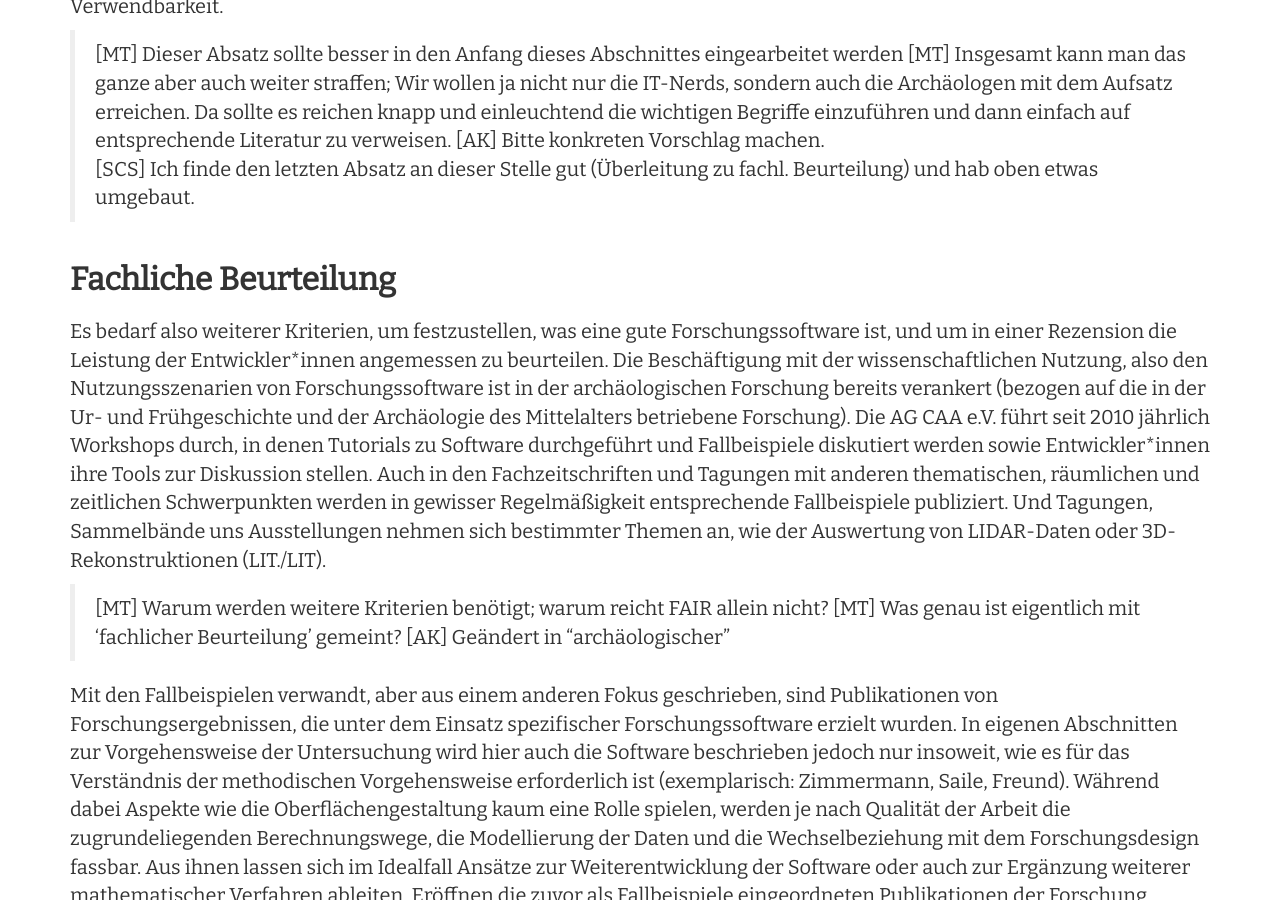
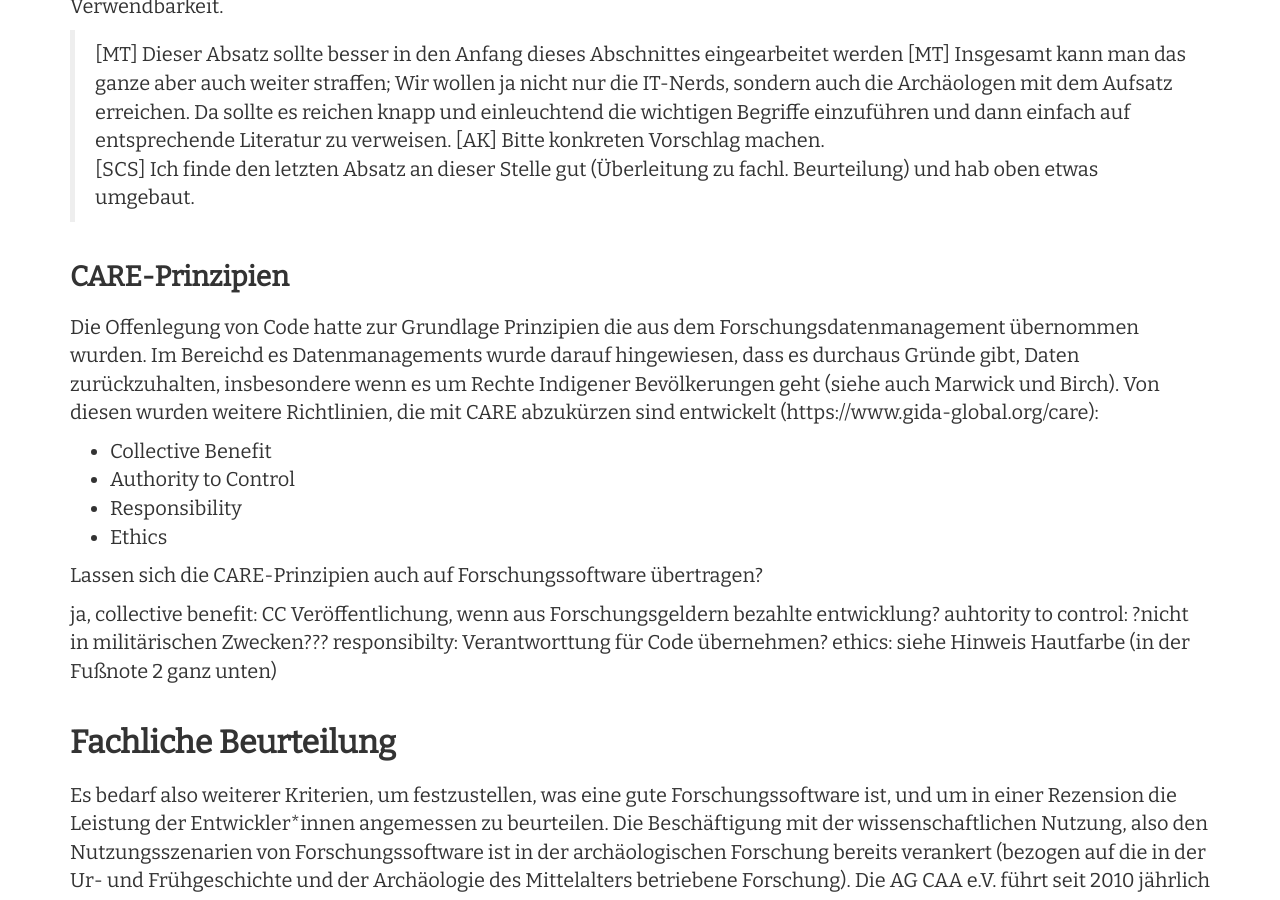
Before and after one commit to Research-Squirrel-Engineers/Impuls_SoftwareRezensionen_DGUF, a Jekyll site: the page built from Draft.md, in a window 1280 px wide and 900 px high, scrolled down 4209 px. Built offline with Jekyll 4.4.1, drawn with Linux system fonts in a browser that asks for light colours; nearby versions of some CDN libraries; some of the changed text lies outside the part shown.

Commit message:
erste Überlegungen zu CARE

```diff
--- a/Draft.md
+++ b/Draft.md
@@ -72,7 +72,7 @@ In den "Leitlinien zur Sicherung guter wissenschaftlicher Praxis" weist die DFG
 "[...] die Auswahl und Nutzung  von  Forschungssoftware,  deren  Entwicklung  und  Programmierung" von Bedeutung sind.
 Unabhängig von dem Fachgebiet hat die Herkunft der Software dargestellt zu werden, und der Quellcode öffentlich zugänglicher Software muss "persistent, zitierbar und dokumentiert sein", um die Replizierbarkeit und Reproduzierbarkeit zu gewährleisten.  [@deutsche_forschungsgemeinschaft_2019, 14-15](#deutsche_forschungsgemeinschaft_2019)
 
-Dieser Anforderungen können anhand der FAIR-Prinzipien, wie sie für Datenmanagement bestehen, genauer erläutert werden:
+Dieser Anforderungen können anhand der FAIR- und CARE-Prinzipien, wie sie für Datenmanagement bestehen, genauer erläutert werden:
 
 
 #### FAIR Prinzipien
@@ -101,6 +101,26 @@ Die Anwendung von FAIR-Prinzipien fördert die Qualität der Software hinsichtli
 > [MT] Insgesamt kann man das ganze aber auch weiter straffen; Wir wollen ja nicht nur die IT-Nerds, sondern auch die Archäologen mit dem Aufsatz erreichen. Da sollte es reichen knapp und einleuchtend die wichtigen Begriffe einzuführen und dann einfach auf entsprechende Literatur zu verweisen.
 > [AK] Bitte konkreten Vorschlag machen.
 > [SCS] Ich finde den letzten Absatz an dieser Stelle gut (Überleitung zu fachl. Beurteilung) und hab oben etwas umgebaut.
+
+#### CARE-Prinzipien
+
+Die Offenlegung von Code hatte zur Grundlage Prinzipien die aus dem Forschungsdatenmanagement übernommen wurden. Im Bereichd es Datenmanagements wurde darauf hingewiesen, dass es durchaus Gründe gibt, Daten zurückzuhalten, insbesondere wenn es um Rechte Indigener Bevölkerungen geht (siehe auch Marwick und Birch). Von diesen wurden weitere Richtlinien, die mit CARE abzukürzen sind entwickelt (https://www.gida-global.org/care):
+
+- Collective Benefit
+- Authority to Control
+- Responsibility
+- Ethics
+
+Lassen sich die CARE-Prinzipien auch auf Forschungssoftware übertragen?
+
+
+ja,
+collective benefit: CC Veröffentlichung, wenn aus Forschungsgeldern bezahlte entwicklung?
+auhtority to control: ?nicht in militärischen Zwecken???
+responsibilty: Verantworttung für Code übernehmen?
+ethics: siehe Hinweis Hautfarbe (in der Fußnote 2 ganz unten)
+
+
 
 ### Fachliche Beurteilung
 
```
